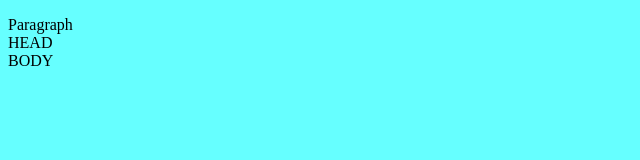
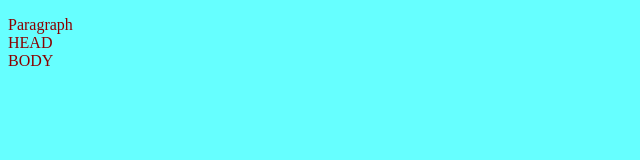
Before and after one commit to Giocatory/JS_learn_2023_part2, a plain HTML site: page pages/aqua_blink_page.html in a window 1280 px wide. Shown: the whole page, without its empty margins (0-640 px from the left). Drawn offline with Linux system fonts and the light colour scheme.

Commit message:
blink color page and text

```diff
--- a/pages/aqua_blink_page.html
+++ b/pages/aqua_blink_page.html
@@ -18,8 +18,8 @@
 
         let body = document.body;
         body.style.transition = "background-color 1s linear";
-        setInterval(()=>{body.style.backgroundColor = 'Aqua';}, 1500);
-        setInterval(()=>{body.style.backgroundColor = 'white';}, 3000);
+        setInterval(()=>{body.style.backgroundColor = 'Aqua'; paragraph.style.color = 'DarkRed';}, 1500);
+        setInterval(()=>{body.style.backgroundColor = 'white'; paragraph.style.color = 'Black';}, 3000);
     </script>
 </body>
 </html>
```
